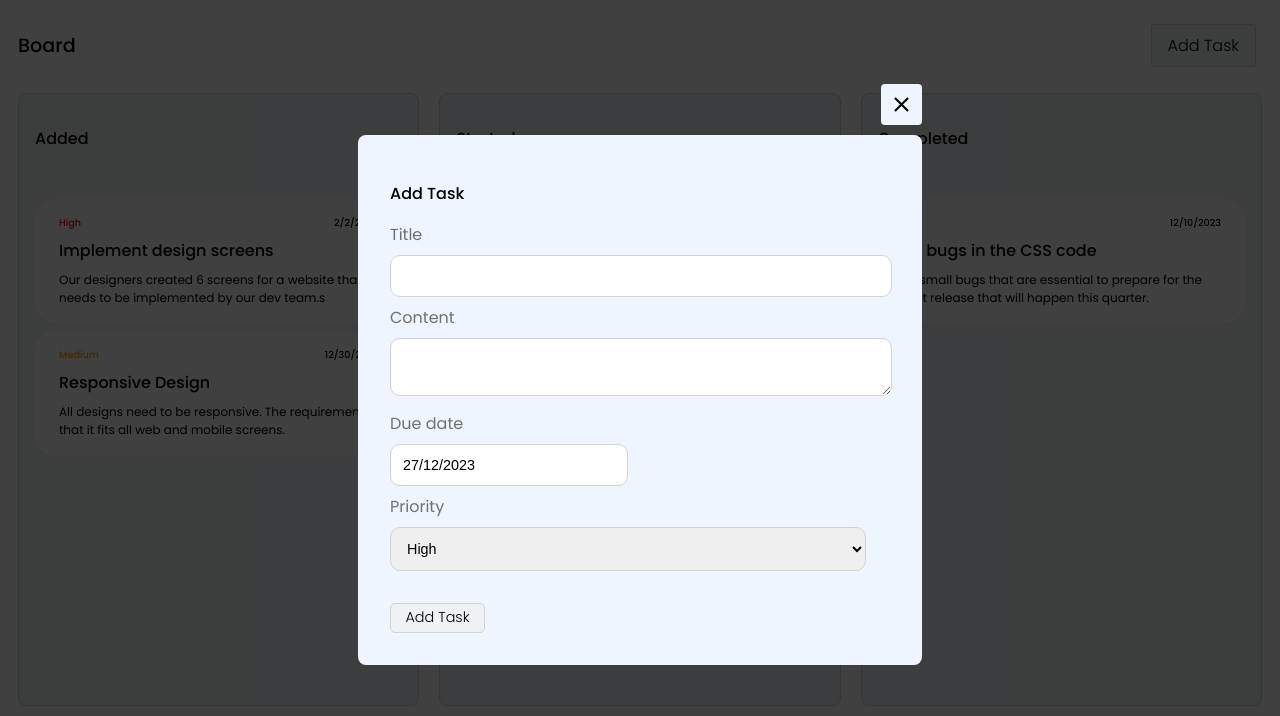
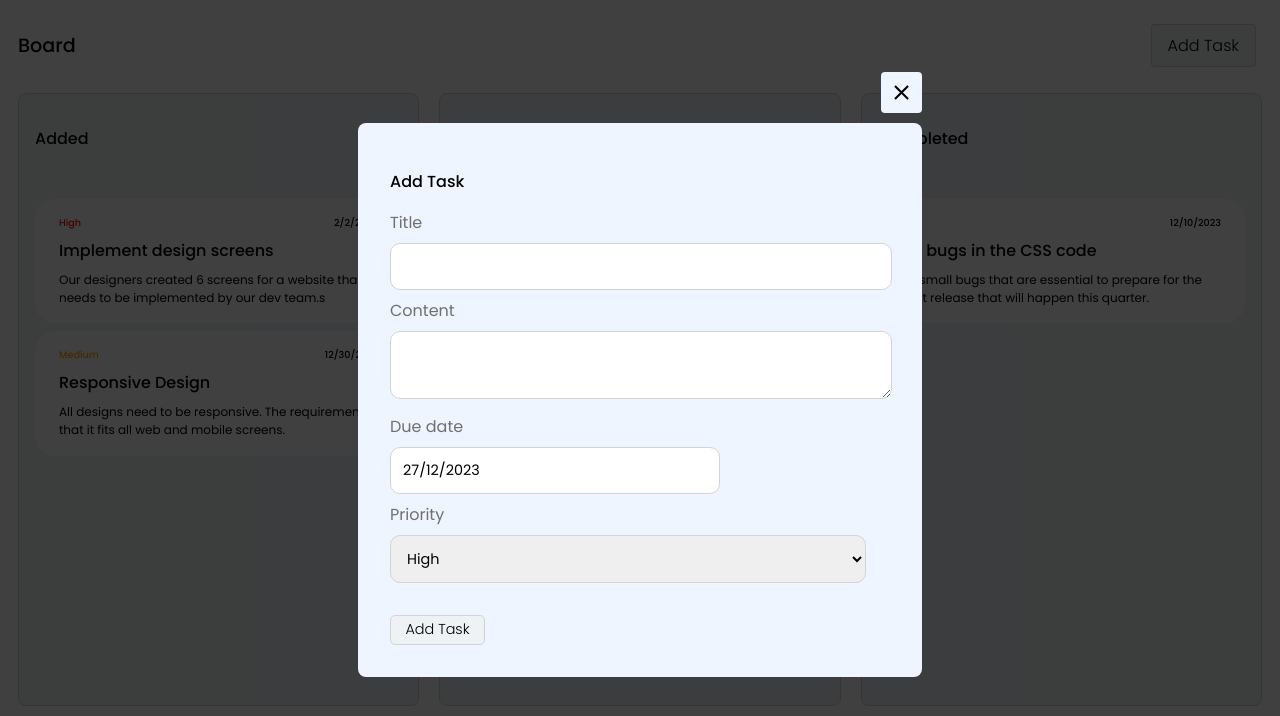
Before and after one commit to poko91/task-management-app, a React (Create React App) app: page / in a window 1280 px wide. Both pictures are taken after a click on the button "Add Task". Shown: the top 716 px of the page. Built offline with nearby package versions, Linux system fonts and the light colour scheme.

Commit message:
fix: added font-family to input field

```diff
--- a/src/components/CreateTask/AddTaskModal.jsx
+++ b/src/components/CreateTask/AddTaskModal.jsx
@@ -75,6 +75,7 @@ const Form = styled.div`
       border: 1px solid lightgray;
       border-radius: 10px;
       font-size: 0.9rem;
+      font-family: "Poppins", sans-serif;
     }
   }
 `;
```
